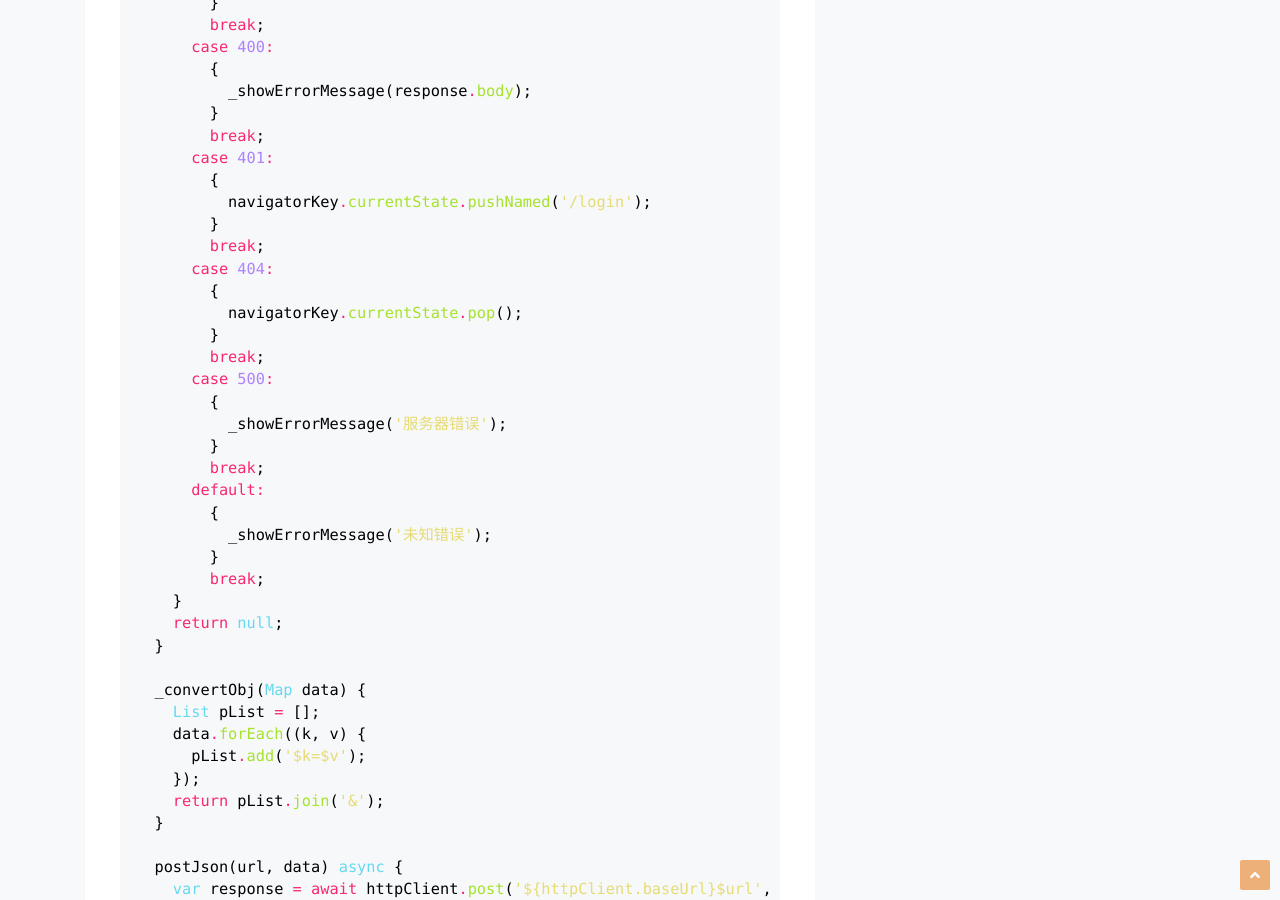
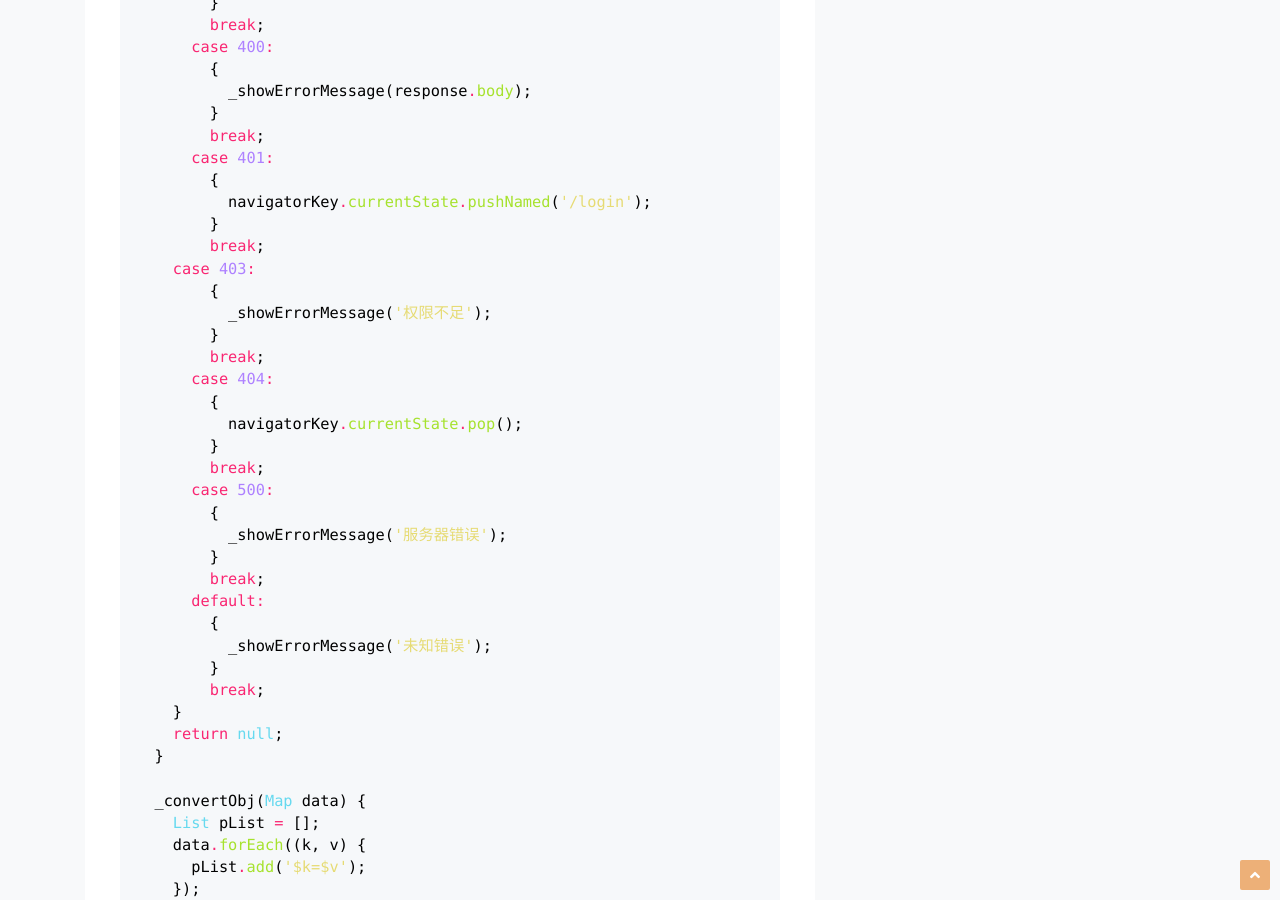
Before and after one commit to xubiaosunny/xubiaosunny.github.io, a Jekyll site: the page built from _posts/Web-design/Flutter/2021-01-19-flutter_network_request.md, in a window 1280 px wide and 900 px high, scrolled down 4245 px. Built offline with Jekyll 4.4.1, drawn with Linux system fonts in a browser that asks for light colours; comment, search, counter and statistics services are not loaded; some of the changed text lies outside the part shown.

```diff
--- a/_posts/Web-design/Flutter/2021-01-19-flutter_network_request.md
+++ b/_posts/Web-design/Flutter/2021-01-19-flutter_network_request.md
@@ -201,6 +201,11 @@
           navigatorKey.currentState.pushNamed('/login');
         }
         break;
+    case 403:
+        {
+          _showErrorMessage('权限不足');
+        }
+        break;
       case 404:
         {
           navigatorKey.currentState.pop();
```
